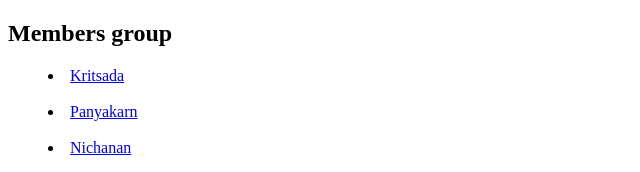
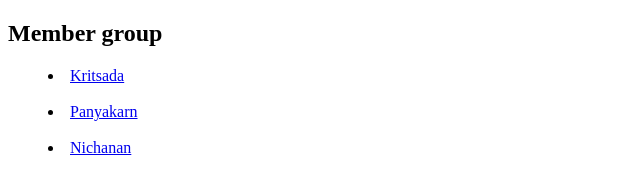
Before and after one commit to PeangNichanan/WebtechAssign01, a plain HTML site: page Phone/phone.html in a window 1280 px wide. Shown: the part 1202-1374 px from the top of the page, 0-640 px from the left. Drawn offline with Linux system fonts and the light colour scheme.

Commit message:
Edit text

```diff
--- a/Phone/phone.html
+++ b/Phone/phone.html
@@ -22,7 +22,7 @@
     <blockquote>
         <iframe width="420" height="315" src="https://www.youtube.com/watch?v=0mfb2RczLFE&ab_channel=%E0%B9%81%E0%B8%9B%E0%B8%A5%E0%B9%84%E0%B8%9B%E0%B8%97%E0%B8%B1%E0%B9%88%E0%B8%A7"></iframe>
     </blockquote>
-    <h2>Members group</h2>
+    <h2>Member group</h2>
         <blockquote>
             <li><a href="../Tee/Tee.html" target="_blank">Kritsada</a></li><br>
             <li><a href="phone.html" target="_blank">Panyakarn</a></li><br>
```
